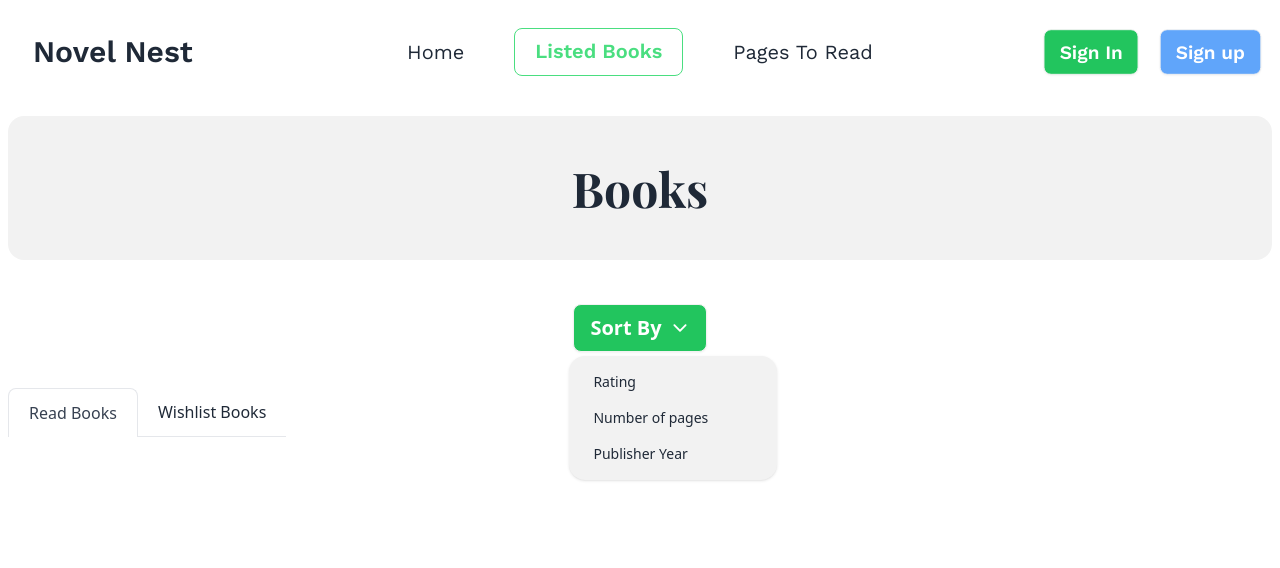
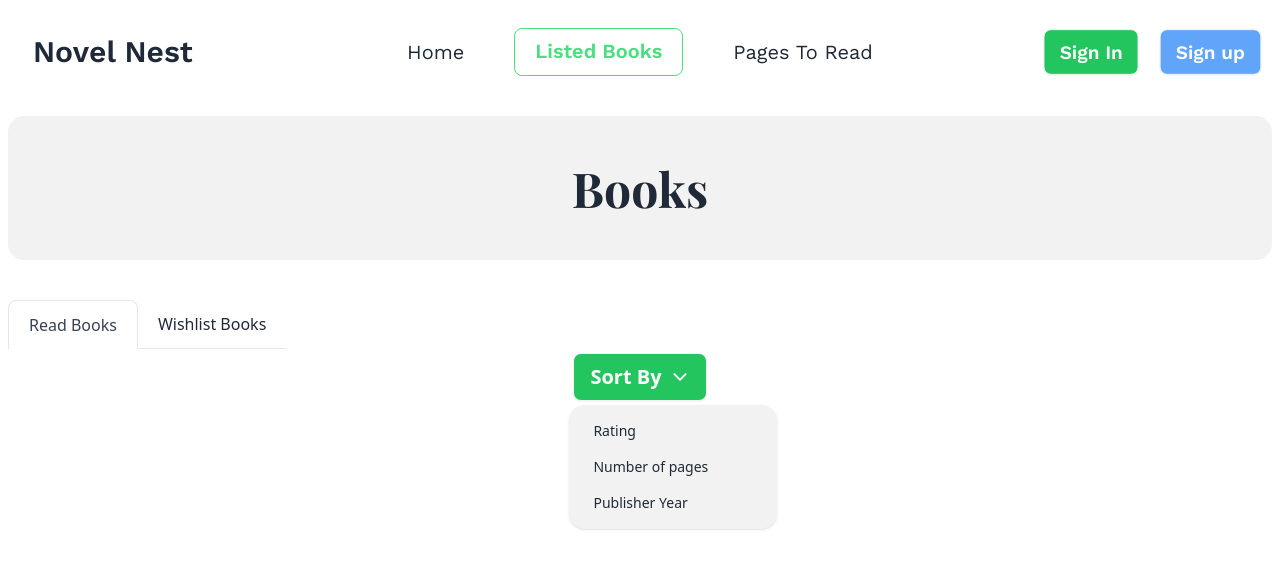
Before and after one commit to Afroza5848/assignment-8-book-wander-, a React (Vite) app: page /listedBooks/wishlistBooks in a window 1280 px wide. Both pictures are taken after a click on the heading "Sort By". Shown: the top 568 px of the page. Built offline with nearby package versions, Linux system fonts and the light colour scheme; a web font is replaced by a local one.

Commit message:
readlist and wishlist books sorted by rating,totalpages,yearofpublish

```diff
--- a/src/components/ReadBook/ReadBook.jsx
+++ b/src/components/ReadBook/ReadBook.jsx
@@ -6,6 +6,8 @@ import { Link } from "react-router-dom";
 
 const ReadBook = ({ data }) => {
     const { id, image, bookName, author, tags, yearOfPublishing, publisher, totalPages, category, rating } = data || {}
+
+
     return (
         <div className="card lg:card-side gap-8 border border-gray-200">
             <figure className="lg:w-[25%] w-[100%] flex justify-center"><img className='bg-base-200 lg:px-16 p-10  lg:py-10 rounded-2xl my-5 ml-5' src={image} alt="Movie" /></figure>
--- a/src/components/ReadBooks/ReadBooks.jsx
+++ b/src/components/ReadBooks/ReadBooks.jsx
@@ -1,19 +1,62 @@
+import { useEffect, useState } from "react";
+import { IoIosArrowDown } from "react-icons/io";
+import ReadBook from "../ReadBook/ReadBook";
+//import { StartContext } from "../../pages/ListedBooks/ListedBooks";
+//import { createContext } from "react";
 
-import useLocalStorage from "../../Hooks/useLocalStorage";
-import ReadBook from "../ReadBook/ReadBook";
 
 
 
 const ReadBooks = () => {
+    const [localData, setLocalData] = useState([]);
+    const [sortedRating , setSortedRating] = useState([]);
+    const [sortedTotalPage, setSortedTotalPages] = useState([]);
+    const [sortedPublishYear,setSortedPublishYear] = useState([]);
 
-    const {localData} = useLocalStorage();
+    useEffect(() => {
+        const data = JSON.parse(localStorage.getItem('books')) || [];
+        setLocalData(data)
+    }, []);
+// sort rating
+    const handleSortRating = () => {
+        const ratingSort = [localData].sort((a,b) =>  b.rating - a.rating);
+        if(ratingSort){
+            setSortedRating(ratingSort);
+        }
+    }
+    // sort total page
+    const handleSortPage = () => {
+        const totalPageSort = localData.sort((a,b) => b.totalPages - a.totalPages);
+        if(totalPageSort){
+            setSortedTotalPages(totalPageSort);
+        }
+    }
+    // sort publish year
+    const handleSortPublishYear = () => {
+        const totalYearSort = localData.sort((a,b)=> b.yearOfPublishing - a.yearOfPublishing);
+        if(totalYearSort){
+            setSortedPublishYear(totalYearSort);
+        }
+    }
 
-    console.log(localData);
     return (
-        <div className="grid grid-cols-1 gap-8 my-10">
-           {
-            localData.map(data => <ReadBook key={data.id} data={data}></ReadBook>)
-           }
+        <div>
+            <div className="flex justify-center items-center mb-8">
+                <details className="dropdown">
+                    <summary className="m-1 btn bg-green-500 text-white text-xl font-semibold">Sort By <IoIosArrowDown /></summary>
+                    <ul className="p-2 shadow menu dropdown-content z-[1] bg-base-200 rounded-box w-52">
+                        <li onClick={()=>handleSortRating(sortedRating)}><a>Rating</a></li>
+                        <li onClick={()=> handleSortPage(sortedTotalPage)}><a>Number of pages</a></li>
+                        <li onClick={()=> handleSortPublishYear(sortedPublishYear)}><a>Publisher Year</a></li>
+                    </ul>
+                </details>
+            </div>
+
+            <div className="grid grid-cols-1 gap-8 my-10">
+                {
+                    localData.map(data => <ReadBook key={data.id} data={data}></ReadBook>)
+                }
+            </div>
         </div>
     );
 };
--- a/src/components/WishlistBooks/WishlistBooks.jsx
+++ b/src/components/WishlistBooks/WishlistBooks.jsx
@@ -1,16 +1,59 @@
-import useLocalStorageWish from "../../Hooks/useLocalStorageWish";
+import { useEffect, useState } from "react";
+import { IoIosArrowDown } from "react-icons/io";
 import WishlistBook from "../WishlistBook/WishlistBook";
 
 
 const WishlistBooks = () => {
-    const { localData } = useLocalStorageWish()
+    const [localData, setLocalData] = useState([]);
+    const [sortedRating, setSortedRating] = useState([]);
+    const [sortedTotalPage, setSortedTotalPages] = useState([]);
+    const [sortedPublishYear, setSortedPublishYear] = useState([]);
+
+    useEffect(() => {
+        const saveData = JSON.parse(localStorage.getItem('wishBooks')) || [];
+        setLocalData(saveData)
+
+    }, []);
+
+    const handleSortRating = () => {
+        const ratingSort = localData.sort((a, b) => b.rating - a.rating);
+        if (ratingSort) {
+            setSortedRating(ratingSort);
+        }
+    }
+    // sort total page
+    const handleSortPage = () => {
+        const totalPageSort = localData.sort((a, b) => b.totalPages - a.totalPages);
+        if (totalPageSort) {
+            setSortedTotalPages(totalPageSort);
+        }
+    }
+    // sort publish year
+    const handleSortPublishYear = () => {
+        const totalYearSort = localData.sort((a, b) => b.yearOfPublishing - a.yearOfPublishing);
+        if (totalYearSort) {
+            setSortedPublishYear(totalYearSort);
+        }
+    }
     return (
 
+        <div>
+            <div className="flex justify-center items-center mb-8">
+                <details className="dropdown">
+                    <summary className="m-1 btn bg-green-500 text-white text-xl font-semibold">Sort By <IoIosArrowDown /></summary>
+                    <ul className="p-2 shadow menu dropdown-content z-[1] bg-base-200 rounded-box w-52">
+                        <li onClick={()=>handleSortRating(sortedRating)}><a>Rating</a></li>
+                        <li onClick={()=> handleSortPage(sortedTotalPage)}><a>Number of pages</a></li>
+                        <li onClick={()=> handleSortPublishYear(sortedPublishYear)}><a>Publisher Year</a></li>
+                    </ul>
+                </details>
+            </div>
             <div className="grid grid-cols-1 gap-8 my-10">
                 {
                     localData.map(data => <WishlistBook key={data.id} data={data}></WishlistBook>)
                 }
             </div>
+        </div>
 
     );
 };
--- a/src/pages/ListedBooks/ListedBooks.jsx
+++ b/src/pages/ListedBooks/ListedBooks.jsx
@@ -1,34 +1,15 @@
-import { useState } from "react";
+import {  useState } from "react";
 import { Link, Outlet } from "react-router-dom";
-import { IoIosArrowDown } from "react-icons/io";
+import { createContext } from "react";
 
-
+export const StartContext = createContext('local')
 const ListedBooks = () => {
     const [tabIndex, setTabIndex] = useState(0);
-    const [rat , setRating] = useState([])
-    const handleRating = () => {
-        const localRating = JSON.parse(localStorage.getItem('books'));
-        localRating.find(rating => setRating(rating))
-        console.log(rat);
-    //    const sortResult = rat.sort((a,b) => {return b - a} );
-    //    setRating(sortResult);
 
-    }
     return (
         <div>
             <div className="bg-base-200 py-12 rounded-2xl text-center mt-6 mb-10 ">
                 <h2 className="text-5xl play-fair font-bold">Books</h2>
-            </div>
-
-            <div className="flex justify-center items-center mb-8">
-                <details className="dropdown">
-                    <summary className="m-1 btn bg-green-500 text-white text-xl font-semibold">Sort By <IoIosArrowDown /></summary>
-                    <ul className="p-2 shadow menu dropdown-content z-[1] bg-base-200 rounded-box w-52">
-                        <li onClick={handleRating}><a>Rating</a></li>
-                        <li><a>Number of pages</a></li>
-                        <li><a>Publisher Year</a></li>
-                    </ul>
-                </details>
             </div>
 
             <div className="px-4">
@@ -45,11 +26,16 @@ const ListedBooks = () => {
                 </div>
             </div>
 
-
             <Outlet></Outlet>
 
         </div>
     );
 };
+// const handleSortByRating = () => {
+//     const sortedBooksByRating = [...displayBooks].sort(
+//       (firstBook, secondBook) => secondBook.rating - firstBook.rating
+//     );
+//     setDisplayBooks(sortedBooksByRating);
+//   };
 
 export default ListedBooks;
--- a/src/pages/PageToRead/PagesToRead.jsx
+++ b/src/pages/PageToRead/PagesToRead.jsx
@@ -37,7 +37,7 @@ const PagesToRead = () => {
   return (
     <div className='md:flex justify-center items-center my-12'>
       <BarChart
-        width={800}
+        width={1200}
         height={400}
         data={reChart}
         margin={{
```
Also changed, not shown: 1 other file (tests, documents, lock files or other folders).
